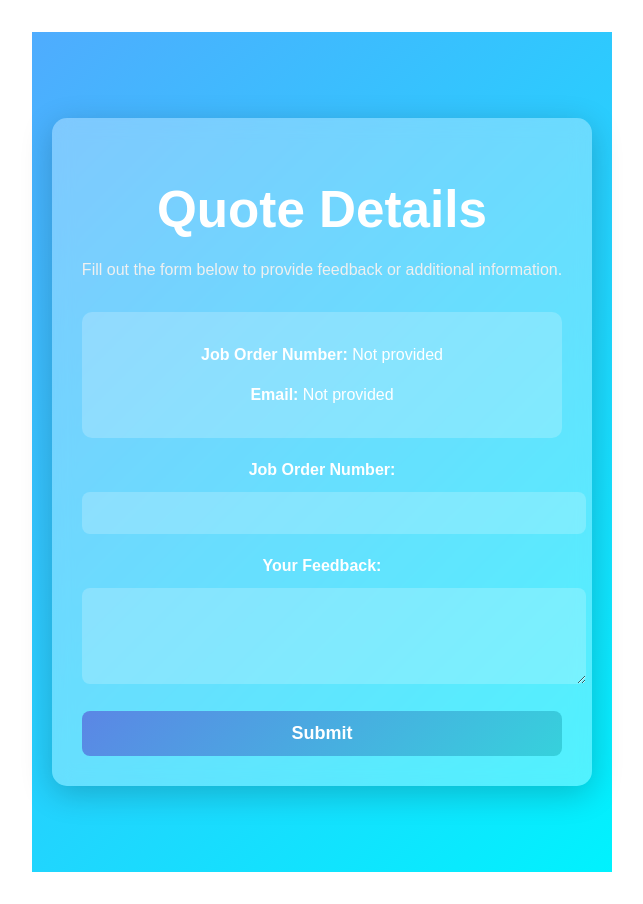
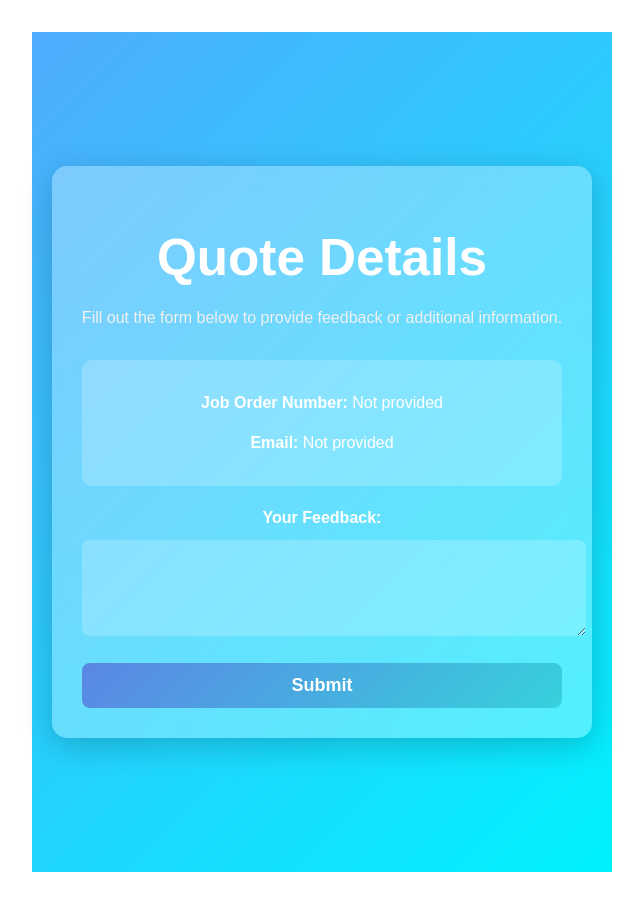
Before and after one commit to sivaathri/Feedback, a React (Vite) app: page / in a window 1280 px wide. Shown: the whole page, without its empty margins (318-961 px from the left). Built offline with nearby package versions, Linux system fonts and the light colour scheme.

Commit message:
`Removed job order number input field from QuoteDetailsForm component`

```diff
--- a/src/QuoteDetailsForm .jsx
+++ b/src/QuoteDetailsForm .jsx
@@ -89,35 +89,6 @@ const QuoteDetailsForm = () => {
 
         <form onSubmit={handleSubmit}>
           <label
-            htmlFor="jobOrder"
-            style={{
-              display: "block",
-              marginBottom: "10px",
-              color: "#fff",
-              fontWeight: "600",
-            }}
-          >
-            Job Order Number:
-          </label>
-          <input
-            type="text"
-            id="jobOrder"
-            value={job_order_number}
-            readOnly
-            style={{
-              width: "100%",
-              padding: "12px",
-              marginBottom: "20px",
-              borderRadius: "8px",
-              border: "none",
-              outline: "none",
-              background: "rgba(255, 255, 255, 0.2)",
-              color: "#fff",
-              fontSize: "16px",
-            }}
-          />
-
-          <label
             htmlFor="feedback"
             style={{
               display: "block",
```
